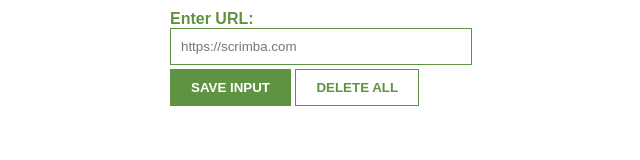
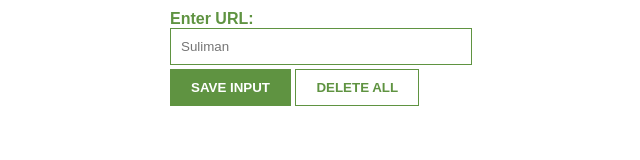
Before and after one commit to sulimansharadqa/Leads-Tracker-App, a website built with Vite: page index.html in a window 1280 px wide. Shown: the full height of the page, 319-959 px from the left. Built offline with nearby package versions, Linux system fonts and the light colour scheme; no server answers.

Commit message:
Update index.html

```diff
--- a/index.html
+++ b/index.html
@@ -10,7 +10,7 @@
     </head>
     <body>
         <label>Enter URL:</label>
-        <input type="text" id="input-el" placeholder="https://scrimba.com">
+        <input type="text" id="input-el" placeholder="Suliman">
         <button id="input-btn">SAVE INPUT</button>
         <button id="delete-btn">DELETE ALL</button>
         <ul id="ul-el">
```
